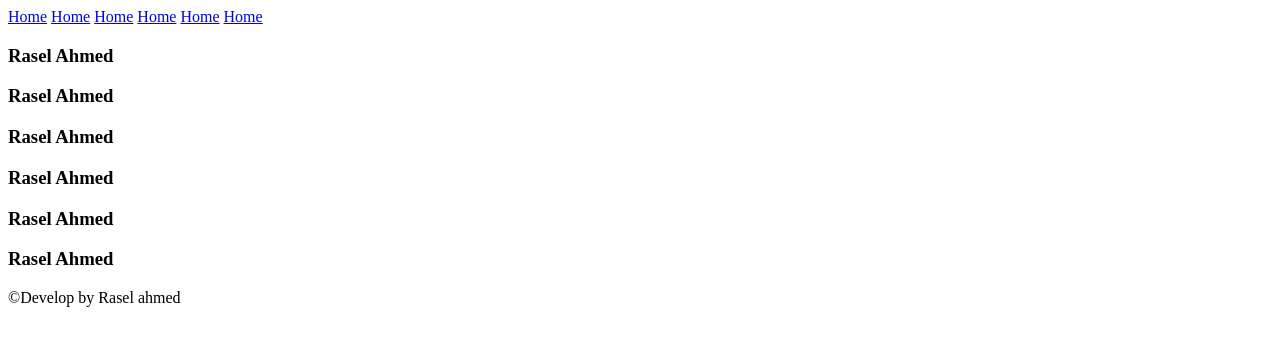
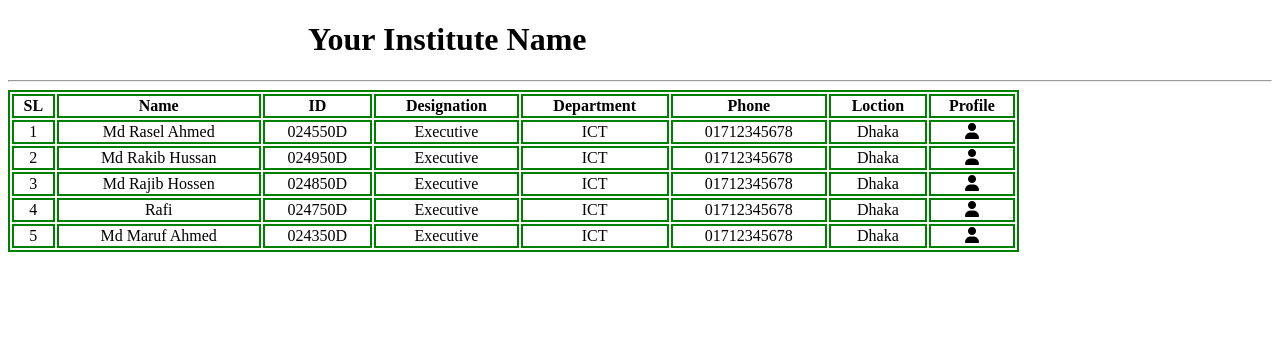
Before and after one commit to raselahmed85/HTML-Semantic-Elements, a plain HTML site: page Index.html in a window 1280 px wide. Drawn offline with Linux system fonts and the light colour scheme.

Commit message:
first commit

```diff
--- a/Index.html
+++ b/Index.html
@@ -4,38 +4,100 @@
     <meta charset="UTF-8">
     <meta name="viewport" content="width=device-width, initial-scale=1.0">
     <title>Document</title>
+
+    <!-- Fornt Awesome CDN Link Start -->
+
+    <link rel="stylesheet" href="https://cdnjs.cloudflare.com/ajax/libs/font-awesome/6.6.0/css/all.min.css" integrity="sha512-Kc323vGBEqzTmouAECnVceyQqyqdsSiqLQISBL29aUW4U/M7pSPA/gEUZQqv1cwx4OnYxTxve5UMg5GT6L4JJg==" crossorigin="anonymous" referrerpolicy="no-referrer" />
+
+    <!-- Fornt Awesome CDN Link End -->
+     <style>
+        table{
+            text-align: center;
+            width: 80%;
+        }
+        h1{
+            margin-left:300px;
+        }
+     </style>
+
 </head>
 <body>
-    <header>
-        <nav>
-            <a href="#">Home</a>
-            <a href="#">Home</a>
-            <a href="#">Home</a>
-            <a href="#">Home</a>
-            <a href="#">Home</a>
-            <a href="#">Home</a>
-        </nav>
-    </header>
-    <main>
-        <section>
-            <article>
-                <div>
-                    <h1>Rasel Ahmed</h1>
-                    <h1>Rasel Ahmed</h1>
-                    <h1>Rasel Ahmed</h1>
-                    <h1>Rasel Ahmed</h1>
-                    <h1>Rasel Ahmed</h1>
-                    <h1>Rasel Ahmed</h1>
-                </div>
-            </article>
-        </section>
-    </main>
-    <footer>
-        <div>
-            <p>
-                &copy;Develop by Rasel ahmed
-            </p>
-        </div>
-    </footer>
+    <div class="table">
+        <h1>Your Institute Name </h1>
+        <hr>
+        <table style="border: 2px solid green;">
+            <thead>
+                <tr>
+                    <th style="border: 2px solid green;">SL</th>
+                    <th  style="border: 2px solid green;">Name</th>
+                    <th style="border: 2px solid green;" >ID</th>
+                    <th style="border: 2px solid green;" >Designation</th>
+                    <th style="border: 2px solid green;" >Department</th>
+                    <th style="border: 2px solid green;" >Phone</th>
+                    <th style="border: 2px solid green;" >Loction</th>
+                    <th style="border: 2px solid green;" >Profile</th>
+                </tr>
+                <tr>
+                    <td style="border: 2px solid green;">1</td>
+                    <td style="border: 2px solid green;">Md Rasel Ahmed</td>
+                    <td style="border: 2px solid green;">024550D</td>
+                    <td style="border: 2px solid green;">Executive</td>
+                    <td style="border: 2px solid green;">ICT</td>
+                    <td style="border: 2px solid green;">01712345678</td>
+                    <td style="border: 2px solid green;">Dhaka</td>
+                    <td style="border: 2px solid green;">
+                        <i class="fa-solid fa-user"></i></td>
+                </tr>
+                <tr>
+                    <td style="border: 2px solid green;">2</td>
+                    <td style="border: 2px solid green;">Md Rakib Hussan</td>
+                    <td style="border: 2px solid green;">024950D</td>
+                    <td style="border: 2px solid green;">Executive</td>
+                    <td style="border: 2px solid green;">ICT</td>
+                    <td style="border: 2px solid green;">01712345678</td>
+                    <td style="border: 2px solid green;">Dhaka</td>
+                    <td style="border: 2px solid green;">
+                        <i class="fa-solid fa-user"></i>
+                    </td>
+                </tr>
+                <tr>
+                    <td style="border: 2px solid green;">3</td>
+                    <td style="border: 2px solid green;">Md Rajib Hossen</td>
+                    <td style="border: 2px solid green;">024850D</td>
+                    <td style="border: 2px solid green;">Executive</td>
+                    <td style="border: 2px solid green;">ICT</td>
+                    <td style="border: 2px solid green;">01712345678</td>
+                    <td style="border: 2px solid green;">Dhaka</td>
+                    <td style="border: 2px solid green;">
+                        <i class="fa-solid fa-user"></i>
+                    </td>
+                </tr>
+                <tr>
+                    <td style="border: 2px solid green;">4</td>
+                    <td style="border: 2px solid green;">Rafi</td>
+                    <td style="border: 2px solid green;">024750D</td>
+                    <td style="border: 2px solid green;">Executive</td>
+                    <td style="border: 2px solid green;">ICT</td>
+                    <td style="border: 2px solid green;">01712345678</td>
+                    <td style="border: 2px solid green;">Dhaka</td>
+                    <td style="border: 2px solid green;">
+                        <i class="fa-solid fa-user"></i>
+                    </td>
+                </tr>
+                <tr>
+                    <td style="border: 2px solid green;">5</td>
+                    <td style="border: 2px solid green;">Md Maruf Ahmed</td>
+                    <td style="border: 2px solid green;">024350D</td>
+                    <td style="border: 2px solid green;">Executive</td>
+                    <td style="border: 2px solid green;">ICT</td>
+                    <td style="border: 2px solid green;">01712345678</td>
+                    <td style="border: 2px solid green;">Dhaka</td>
+                    <td style="border: 2px solid green;">
+                        <i class="fa-solid fa-user"></i>
+                    </td>
+                </tr>
+            </thead>
+        </table>
+    </div>
 </body>
 </html>
```
Also changed, not shown: 1 other file.
